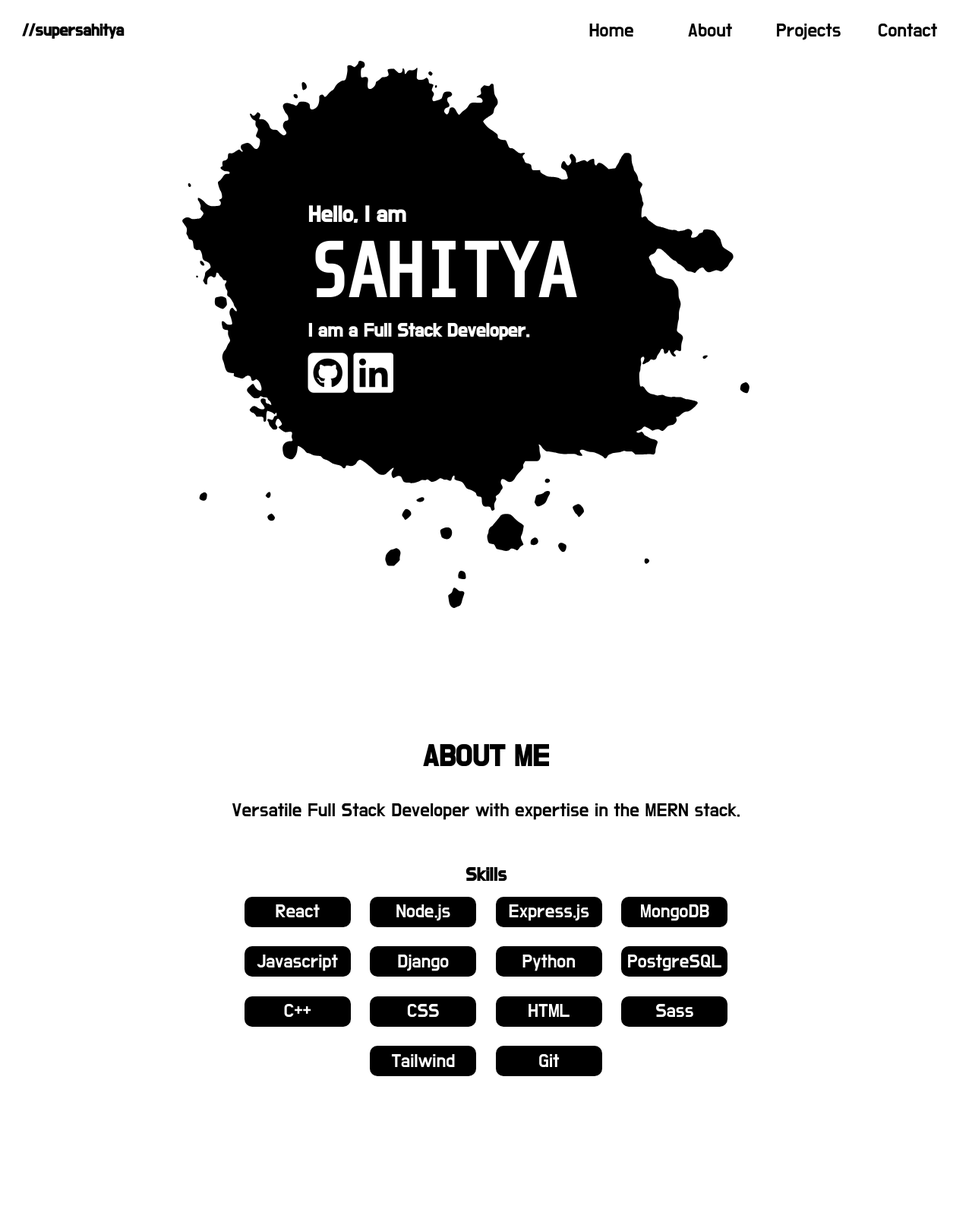
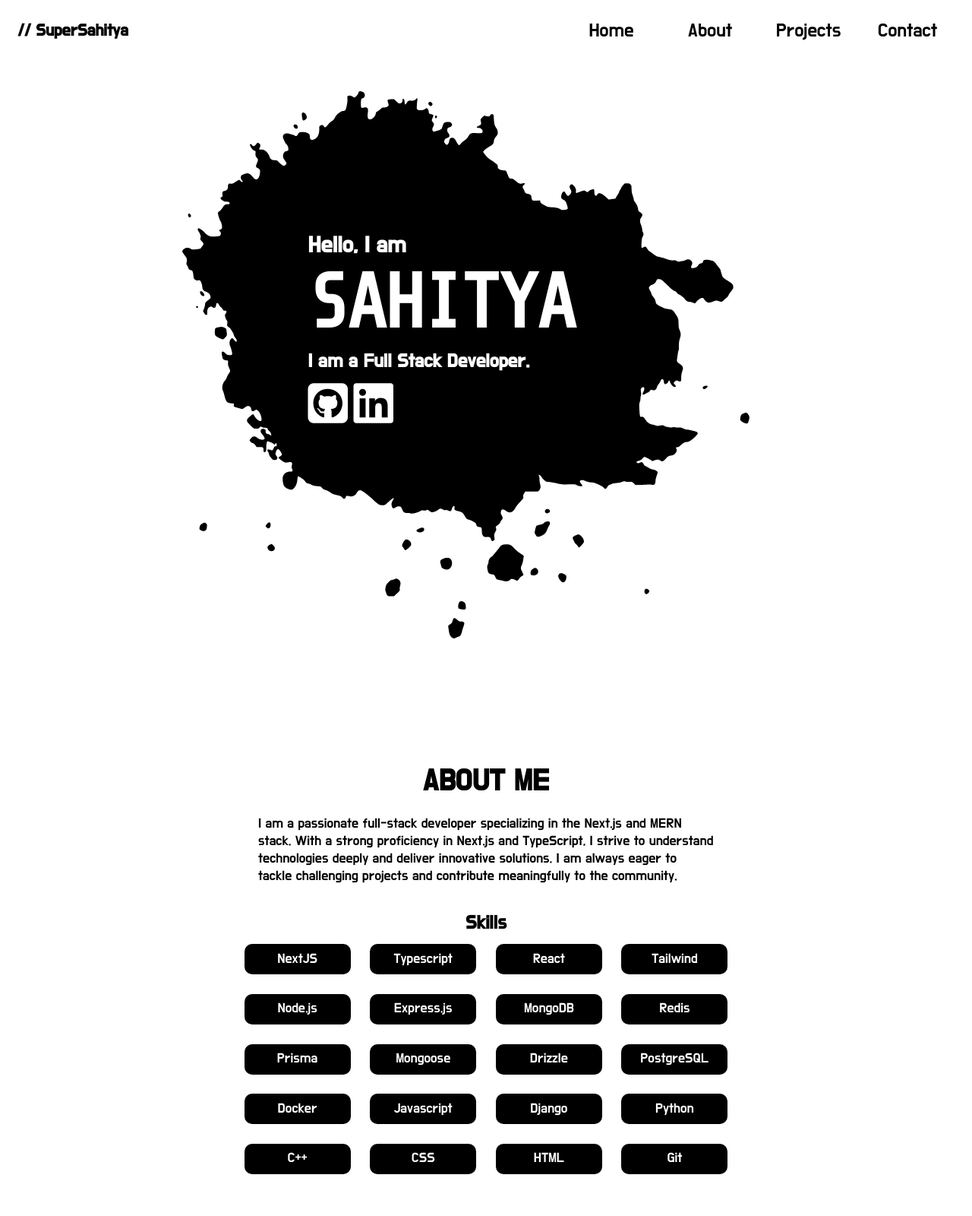
Before and after one commit to SuperSahitya/supersahitya.github.io, a plain HTML site: page index.html in a window 1280 px wide. Shown: the top 1600 px of the page at 76% size. Drawn offline with nearby package versions, Linux system fonts and the light colour scheme.

Commit message:
update ui

```diff
--- a/index.html
+++ b/index.html
@@ -13,6 +13,8 @@
         href="https://fonts.googleapis.com/css2?family=Do+Hyeon&family=Roboto:wght@100;300;400;500;700;900&display=swap"
         rel="stylesheet">
     <link rel="stylesheet" href="style.css">
+    <link rel="manifest" href="manifest.json">
+    <link rel="shortcut icon" href="/assets/Logo.ico" type="image/x-icon">
     <script src="https://kit.fontawesome.com/0b075882ad.js" crossorigin="anonymous"></script>
 </head>
 
@@ -21,7 +23,7 @@
     <div id="overlay"></div>
     <div id="nav-bar">
         <div id="logo-container">
-            <div id="logo">//supersahitya</div>
+            <div id="logo">// SuperSahitya</div>
         </div>
         <div id="hamburger">
             <svg class="theThing" id="ham-menu" viewBox="0 0 100 100" fill="none" xmlns="http://www.w3.org/2000/svg">
@@ -95,22 +97,32 @@
         <div id="about-heading-div">
             <h1 id="about-heading">ABOUT ME</h1>
         </div>
-        <div id="about-me">Versatile Full Stack Developer with expertise in the MERN stack.</div>
+        <div id="about-me">I am a passionate full-stack developer specializing in the Next.js and MERN stack. With a
+            strong proficiency in Next.js and TypeScript, I strive to understand technologies deeply and deliver
+            innovative solutions. I am always eager to tackle challenging projects and contribute meaningfully to the
+            community.
+        </div>
         <h3 id="about-skills">Skills</h3>
         <div id="skills">
+            <div class="skill-box">NextJS</div>
+            <div class="skill-box">Typescript</div>
             <div class="skill-box">React</div>
+            <div class="skill-box">Tailwind</div>
             <div class="skill-box">Node.js</div>
             <div class="skill-box">Express.js</div>
             <div class="skill-box">MongoDB</div>
+            <div class="skill-box">Redis</div>
+            <div class="skill-box">Prisma</div>
+            <div class="skill-box">Mongoose</div>
+            <div class="skill-box">Drizzle</div>
+            <div class="skill-box">PostgreSQL</div>
+            <div class="skill-box">Docker</div>
             <div class="skill-box">Javascript</div>
             <div class="skill-box">Django</div>
             <div class="skill-box">Python</div>
-            <div class="skill-box">PostgreSQL</div>
             <div class="skill-box">C++</div>
             <div class="skill-box">CSS</div>
             <div class="skill-box">HTML</div>
-            <div class="skill-box">Sass</div>
-            <div class="skill-box">Tailwind</div>
             <div class="skill-box">Git</div>
             <!-- <div class="skill-box">React Native</div> -->
         </div>
@@ -144,7 +156,7 @@
                 <div id="message-div" class="form-div">
                     <label class="form-label" for="contact-message">Message</label>
                     <textarea name="message" id="contact-message" class="form-input"
-                        placeholder="I want your immediate assistance to conquer Mars"></textarea>
+                        placeholder="I have an exhilarating idea you'll love to hear about."></textarea>
                 </div>
                 <div id="submit-button-container"><button id="form-submit" type="submit">Submit</button></div>
             </form>
--- a/script.js
+++ b/script.js
@@ -191,9 +191,9 @@ function animatePanelLinks() {
     // ease: "elastic.out(0.8, 0.3)"
   });
 }
-document.querySelector(".heart").addEventListener("click", function () {
-  this.classList.add("fas");
-});
+// document.querySelector(".heart").addEventListener("click", function () {
+//   this.classList.add("fas");
+// });
 
 var emailRegex = /^[a-zA-Z0-9._%+-]+@[a-zA-Z0-9.-]+\.[a-zA-Z]{2,}$/;
 
@@ -292,16 +292,17 @@ gsap.from("#about-heading", {
   duration: 0.5,
   scrollTrigger: "#about-me",
 });
-gsap.from("#footer", {
-  y: 150,
-  duration: 0.8,
-  scrollTrigger: "#footer-container",
-});
 
-gsap.from("#logo", {
-  y: 40,
-  duration: 0.6,
-});
+// gsap.from("#footer", {
+//   y: 150,
+//   duration: 0.8,
+//   scrollTrigger: "#footer-container",
+// });
+
+// gsap.from("#logo", {
+//   y: 40,
+//   duration: 0.6,
+// });
 
 gsap.from("#form-heading", {
   y: 40,
--- a/style.css
+++ b/style.css
@@ -160,13 +160,14 @@ a {
 
 .page {
   width: 100%;
-  height: 100vh;
+  min-height: 100vh;
   display: flex;
   justify-content: center;
   align-items: center;
 }
 #about {
   background-color: white;
+  min-height: 100vh;
 }
 
 #home {
@@ -373,10 +374,19 @@ a {
 #about {
   flex-direction: column;
 }
+
 #about-me {
+  margin: 10px;
+  font-size: 0.9rem;
   margin-bottom: 3vh;
-  padding: 30px;
+  padding: 10px 20px;
+  /* background-color: black; */
+  /* color: white; */
+  border-radius: 10px;
+  width: 50%;
+  min-width: 340px;
 }
+
 #skills {
   /* height: 60vh; */
   width: 60vw;
@@ -386,6 +396,7 @@ a {
   flex-wrap: wrap;
 }
 .skill-box {
+  font-size: 0.9rem;
   height: 2rem;
   width: 7rem;
   margin: 1vw;
@@ -440,11 +451,13 @@ a {
   background-color: white;
   color: black;
   display: flex;
+  justify-content: center;
+  align-items: center;
   flex-direction: column;
   position: relative;
 }
 #contact-form {
-  margin-top: 10vh;
+  /* margin-top: 10vh; */
   display: flex;
   flex-direction: column;
   /* flex-wrap: wrap; */
@@ -461,7 +474,7 @@ a {
   align-items: center;
   height: 100%;
   width: 100%;
-  padding: top;
+  /* padding: top; */
 }
 #contact-name {
   width: 300px;
@@ -579,8 +592,11 @@ textarea.invalid::placeholder {
   font-size: 2rem;
 }
 #footer-container {
-  margin-top: auto;
-  width: 100%;
+  /* margin-top: auto; */
+  position: absolute;
+  bottom: 0;
+  left: 0;
+  width: 100vw;
   overflow: hidden;
 }
 
@@ -593,6 +609,7 @@ textarea.invalid::placeholder {
 }
 
 #contact-head-container{
+  margin-bottom: 1rem;
   overflow: hidden;
 }
 
```
Also changed, not shown: assets/Logo.ico (added), assets/Logo.png (added), manifest.json (added), 1 other file.
